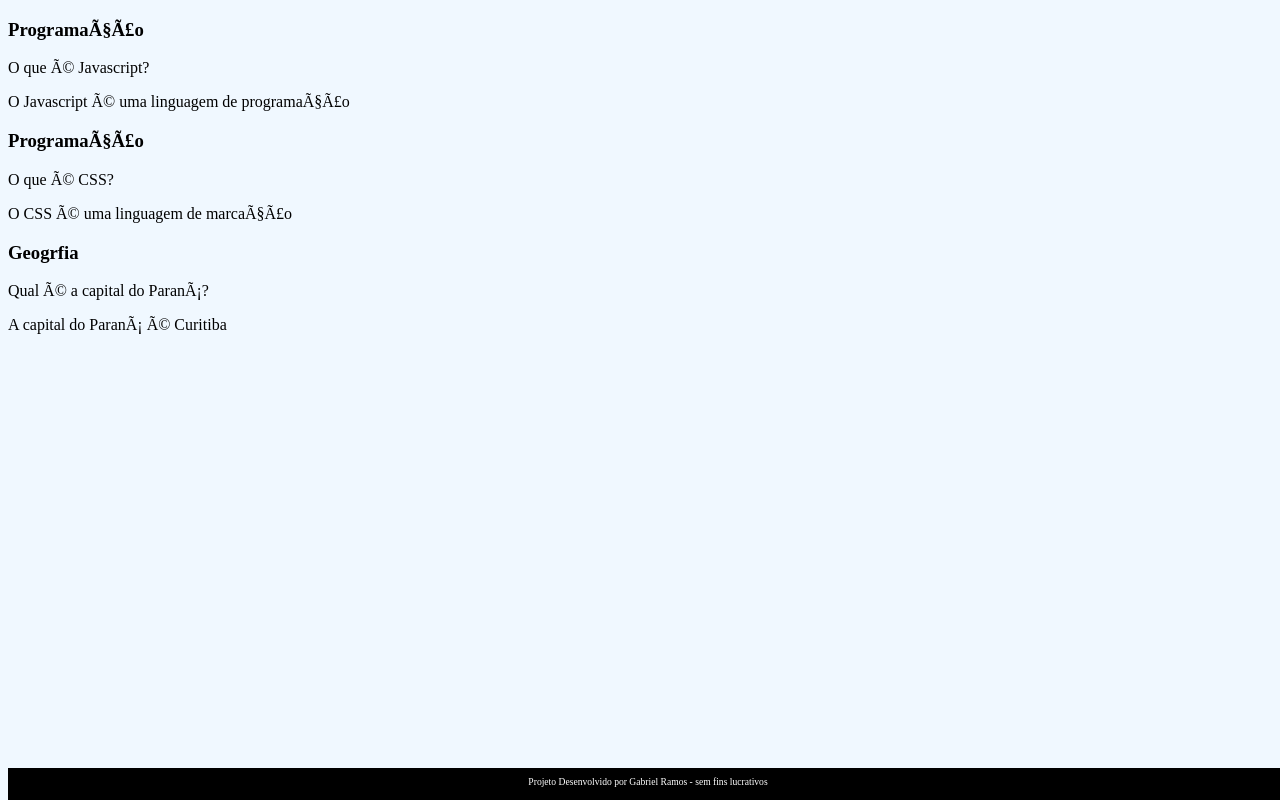
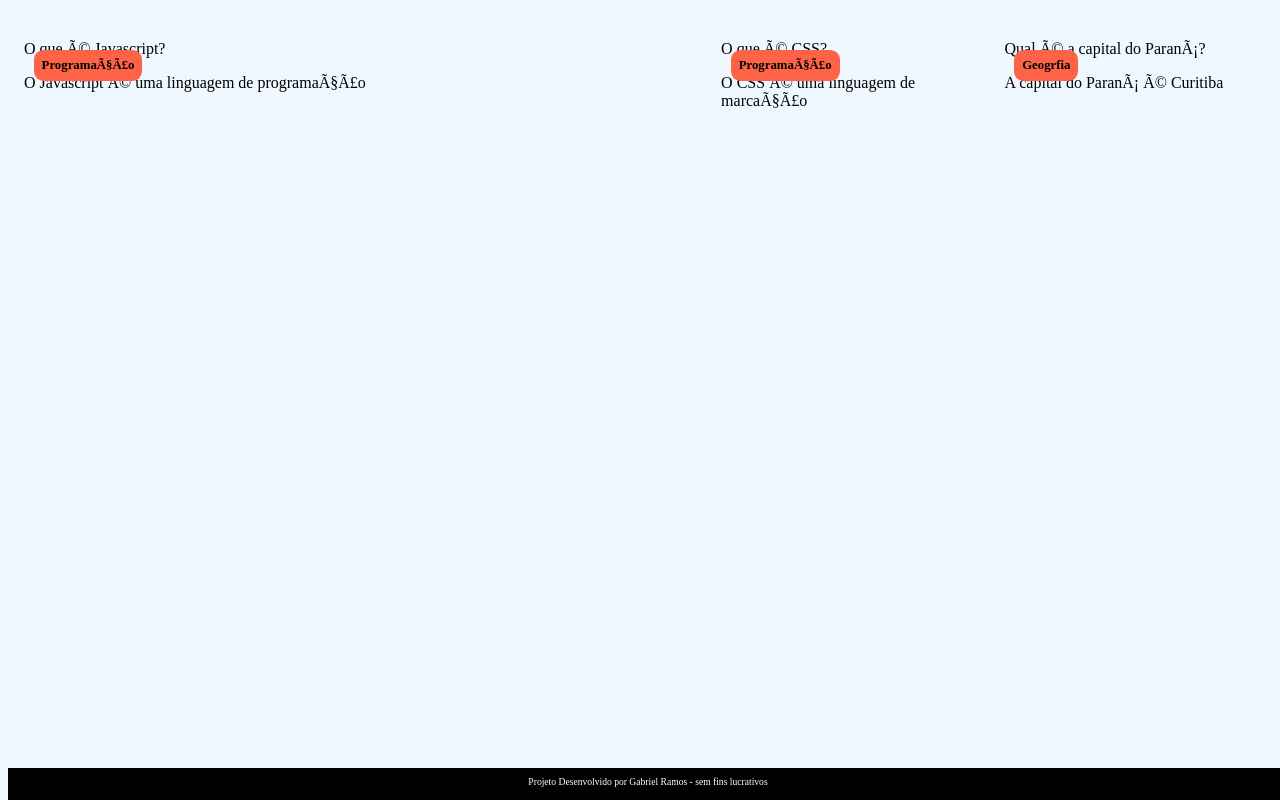
Before and after one commit to gabrielramos2009/flash-card, a plain HTML site: page index.html in a window 1280 px wide. Drawn offline with Linux system fonts and the light colour scheme; a web font is replaced by a local one.

Commit message:
Update style.css

```diff
--- a/style.css
+++ b/style.css
@@ -1,6 +1,27 @@
 body{
     background-color: aliceblue;
     font-family: Bai Jamjuree;
+}
+
+#container{
+    display: flex;
+}
+
+.cartao{
+    margin: 1rem 1rem;
+    height: 20rem;
+    flex-grow: 1;
+    flex-basis: calc(33% - 6rem);
+}
+
+.cartao__conteudo h3{
+    background-color: tomato;
+    text-align: left;
+    padding: 0.5rem;
+    position: absolute;
+    margin: 0.6rem;
+    border-radius: 0.6rem;
+    font-size: 1vw;
 }
 
 footer{
```
